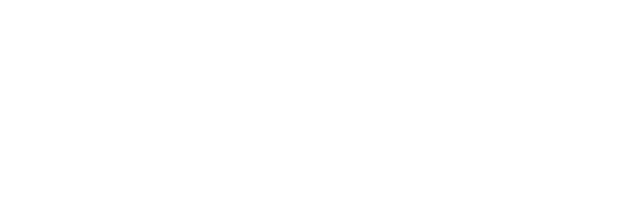
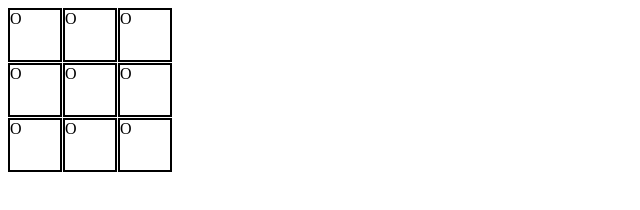
Before and after one commit to MSmallhouse/javascript-tic-tac-toe, a plain HTML site: page index.html in a window 1280 px wide. Shown: the whole page, without its empty margins (0-640 px from the left). Drawn offline with Linux system fonts and the light colour scheme.

Commit message:
loading 3x3 grid on page, basic gameboard module set up in js

```diff
--- a/index.html
+++ b/index.html
@@ -9,6 +9,17 @@
   <title>Document</title>
 </head>
 <body>
+  <div class="grid-container">
+    <div class="grid-box" row="0" col="0"></div>
+    <div class="grid-box" row="0" col="1"></div>
+    <div class="grid-box" row="0" col="2"></div>
+    <div class="grid-box" row="1" col="0"></div>
+    <div class="grid-box" row="1" col="1"></div>
+    <div class="grid-box" row="1" col="2"></div>
+    <div class="grid-box" row="2" col="0"></div>
+    <div class="grid-box" row="2" col="1"></div>
+    <div class="grid-box" row="2" col="2"></div>
+  </div>
 
 </body>
 </html>
--- a/script.js
+++ b/script.js
@@ -0,0 +1,6 @@
+const gameboard = (() => {
+    this.tiles = document.getElementsByClassName("grid-box");
+    for (let i=0; i<9; i++) {
+        tiles[i].textContent = "O";
+    }
+})();
--- a/style.css
+++ b/style.css
@@ -0,0 +1,11 @@
+.grid-container {
+    display: grid;
+    gap: 1px;
+    grid-template-columns: repeat(3, 54px);
+}
+
+.grid-box {
+    border: 2px solid black;
+    height: 50px;
+    width: 50px;
+}
```
